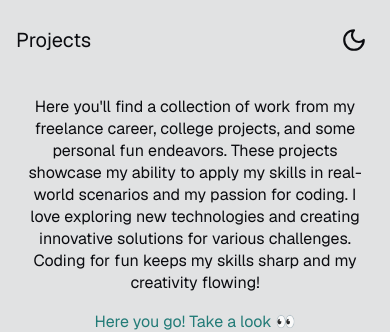
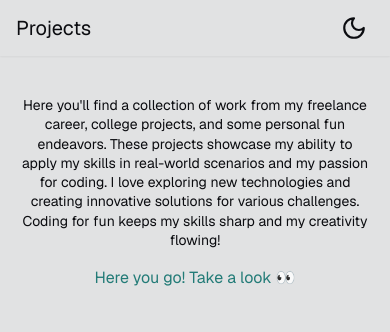
Before and after one commit to Lohit-pro/Portfolio_v2, a Next.js app: page /projects in a window 390 px wide. Shown: the top 332 px of the page. Built offline with nearby package versions, Linux system fonts and the light colour scheme.

Commit message:
Navbar position fixed

```diff
--- a/src/app/(routes)/experience/page.tsx
+++ b/src/app/(routes)/experience/page.tsx
@@ -11,21 +11,32 @@ function Experience() {
   return (
     <div className="w-full min-h-screen flex dark:bg-dark bg-light transition-all duration-300 flex-col items-center justify-center pb-16 overflow-hidden">
       <Navbar navText={"Experience"} />
-      <div className="skills_text w-full dark:text-light text-dark transition-all duration-1000 md:w-[70%] px-5 mb-2 my-4 md:my-10 md:text-xl md:leading-loose leading-snug text-center slide-in-from-top">
+
+      <div className="w-full flex-grow pt-[80px] flex flex-col items-center justify-center px-3 sm:px-5">
+        <div
+          className="skills_text w-full dark:text-light text-dark transition-all duration-1000 md:w-[70%] px-4 mb-2 my-4 md:my-10 text-sm sm:text-base md:text-xl md:leading-loose leading-snug text-center slide-in-from-top"
+        >
           I have gained hands-on experience in the technical field through my
           current internship and various freelance projects completed during
           college. Beyond my technical skills, I have also been involved in
           Discord server moderation, showcasing my versatility. My diverse
-        experiences reflect my ability to adapt and excel in various roles😃
+          experiences reflect my ability to adapt and excel in various roles 😃
         </div>
+
+        <div className="w-full flex flex-col items-center">
           <ExperienceCard />
-      <div className="skills_text w-full flex flex-col md:flex-row justify-center items-center text-secondary mb-2 my-2">
-        Hmm, Could your company name shine here? 🤔&nbsp;{" "}
+        </div>
+
+        <div className="skills_text w-full flex flex-col md:flex-row justify-center items-center text-secondary mb-2 my-2 text-sm sm:text-base md:text-xl">
+          Hmm, Could your company name shine here? 🤔&nbsp;
           <Link href="/contact" className="underline hover:text-blue-500">
             Refer me!
           </Link>
         </div>
+
         <BuyMeACoffee />
+      </div>
+
       <div className="w-full my-4 lg:hidden">
         <SmNavbar />
       </div>
--- a/src/app/(routes)/projects/page.tsx
+++ b/src/app/(routes)/projects/page.tsx
@@ -9,19 +9,22 @@ import BuyMeACoffee from "@/app/_components/BuyMeACoffee";
 
 function Projects() {
   return (
-    <div className="w-full min-h-screen flex dark:bg-dark bg-light transition-all duration-300 flex-col items-center justify-center pb-16">
+    <div className="w-full min-h-screen flex dark:bg-dark bg-light transition-all duration-300 flex-col items-center justify-start pb-16">
       <Navbar navText={"Projects"} />
-      <div className="skills_text w-full flex justify-center items-center dark:text-light text-dark transition-all duration-1000 md:w-[70%] px-5 mb-2 my-4 md:my-10 md:text-xl md:leading-loose leading-snug text-center slide-in-from-top">
-        Here you&apos;ll find a collection of work from my freelance career, college
-        projects, and some personal fun endeavors. These projects showcase my
-        ability to apply my skills in real-world scenarios and my passion for
-        coding. I love exploring new technologies and creating innovative
-        solutions for various challenges. Coding for fun keeps my skills sharp
-        and my creativity flowing!
+
+      <div className="w-full flex-grow pt-[80px] flex flex-col items-center justify-center">
+        <div className="skills_text w-full flex justify-center items-center dark:text-light text-dark transition-all duration-1000 md:w-[70%] px-5 mb-2 my-4 md:my-10 text-sm md:text-xl md:leading-loose leading-snug text-center slide-in-from-top">
+          Here you&apos;ll find a collection of work from my freelance career,
+          college projects, and some personal fun endeavors. These projects
+          showcase my ability to apply my skills in real-world scenarios and my
+          passion for coding. I love exploring new technologies and creating
+          innovative solutions for various challenges. Coding for fun keeps my
+          skills sharp and my creativity flowing!
         </div>
         <div className="skills_text w-full flex justify-center items-center text-secondary mb-2 my-2 md:text-xl">
           Here you go! Take a look 👀
         </div>
+
         <div className="flex flex-col w-full justify-center items-center">
           <div className="w-[80%] my-5 md:my-10 md:gap-10 flex flex-col md:flex-row justify-evenly flex-wrap slide-in-from-bottom">
             {projects.map((project) => (
@@ -39,12 +42,18 @@ function Projects() {
             ))}
           </div>
         </div>
+
         <div className="skills_text w-full flex justify-center items-center text-secondary mb-2 my-2 md:text-xl">
           Hold on✋, I&apos;ll add few more soon
         </div>
         <BuyMeACoffee />
-      <div className="w-full my-4 lg:hidden" style={{ position: "relative", zIndex: 10 }}>
+
+        <div
+          className="w-full my-4 lg:hidden"
+          style={{ position: "relative", zIndex: 10 }}
+        >
           <SmNavbar />
+        </div>
       </div>
     </div>
   );
--- a/src/app/(routes)/skills/page.tsx
+++ b/src/app/(routes)/skills/page.tsx
@@ -70,22 +70,41 @@ function Skills() {
   return (
     <div className="w-full min-h-screen flex flex-col dark:bg-dark bg-light transition-all duration-300 justify-start items-center pb-16 overflow-y-hidden">
       <Navbar navText={"Skills"} />
-      <div className={`skills_text w-full dark:text-light text-dark transition-all duration-1000 md:w-[70%] px-5 mb-2 my-4 md:my-10 md:text-xl md:leading-loose leading-snug text-center ${delay1 ? delay1 : "hidden"}`}>
+
+      <div className="w-full pt-[80px] flex flex-col items-center justify-center">
+        <div
+          className={`skills_text w-full dark:text-light text-dark transition-all duration-1000 md:w-[70%] px-5 mb-2 my-4 md:my-10 text-sm md:text-xl md:leading-loose leading-snug text-center ${
+            delay1 ? delay1 : "hidden"
+          }`}
+        >
           Passionate tech enthusiast, mastering programming and development
           frameworks. From crafting responsive web apps to exploring AI/ML
           algorithms, I thrive on expanding my skills. My hands-on experience
           ensures efficient and innovative solutions, driving success in every
           project :D
         </div>
-      <div className={`skills dark:text-light text-dark transition-all duration-1000 flex flex-col gap-10 w-full my-4 px-5 ${delay2 ? delay2 : "hidden"}`}>
+
+        <div
+          className={`skills dark:text-light text-dark transition-all duration-1000 flex flex-col gap-10 w-full my-4 px-5 ${
+            delay2 ? delay2 : "invisible"
+          }`}
+        >
           <SkillCard skills={frontendSkills} title="Frontend" />
           <SkillCard skills={backendSkills} title="Backend" />
           <SkillCard skills={toolsAndOtherSkills} title="Tools & Others" />
         </div>
-      <div className={`skills_text w-full flex justify-center items-center text-secondary mt-4 ${delay3 ? delay3 : "hidden"}`}>
-        This portfolio was built using &nbsp;<SiNextdotjs />
+
+        <div
+          className={`skills_text w-full flex justify-center items-center text-secondary mt-4 ${
+            delay3 ? delay3 : "invisible"
+          }`}
+        >
+          This portfolio was built using &nbsp;
+          <SiNextdotjs />
         </div>
         <BuyMeACoffee />
+      </div>
+
       <div className="w-full my-4 lg:hidden">
         <SmNavbar />
       </div>
--- a/src/app/_components/Navbar.tsx
+++ b/src/app/_components/Navbar.tsx
@@ -17,7 +17,8 @@ const Navbar: React.FC<NavbarProps> = ({ navText }) => {
   }, []);
 
   return (
-    <div className="w-full my-5 md:mt-8 flex justify-between md:justify-around items-center px-4">
+    <div className="w-full fixed top-0 left-0 z-50 bg-light dark:bg-dark shadow-sm transition-colors duration-300">
+      <div className="w-full my-2 md:my-6 md:mt-8 flex justify-between md:justify-around items-center px-4">
         <Link href="/" className="left text-xl md:text-[1.75rem] text-dark dark:text-light transition-all duration-1000 flex items-center">
           <span className="block md:hidden fixed-text">{navText ? navText : "Lohit M Kudlannavar"}</span>
           <span className="hidden md:block">Lohit M Kudlannavar</span>
@@ -35,6 +36,7 @@ const Navbar: React.FC<NavbarProps> = ({ navText }) => {
           </div>
         </div>
       </div>
+    </div>
   );
 }
 
--- a/src/app/_components/ProjectCard.tsx
+++ b/src/app/_components/ProjectCard.tsx
@@ -85,7 +85,11 @@ function ProjectCard({
           Your browser does not support the video tag.
         </video>
       ) : imageUrl ? (
-        <img src={imageUrl} alt={`Screenshot of ${name}`} className="w-[90%] rounded-lg" />
+        <img
+          src={imageUrl}
+          alt={`Screenshot of ${name}`}
+          className="w-[90%] rounded-lg"
+        />
       ) : null}
       <div className="project w-[90%] h-full flex flex-col justify-center items-start text-dark dark:text-light">
         <div className="project_name text-xl justify-start text-secondary transition-all duration-1000">
--- a/src/app/page.tsx
+++ b/src/app/page.tsx
@@ -7,15 +7,14 @@ import BuyMeACoffee from "./_components/BuyMeACoffee";
 
 export default function Home() {
   return (
-    <main className="w-full relative min-h-screen flex flex-col dark:bg-dark bg-light transition-all duration-300 z-10">
+    <main className="w-full relative min-h-screen flex flex-col dark:bg-dark bg-light transition-all duration-300">
       <Navbar />
-      {/* <div className="absolute top-0 left-0 w-full h-full -z-10">
-        <ThreeScene height={"500px"} width={"100%"} />
-      </div> */}
-      <HeroSection />
-      <BuyMeACoffee />
-      <div className="w-full lg:hidden">
-        <SmNavbar />
+      <div className="w-full flex-grow pt-[80px]">
+        <HeroSection />
+        <BuyMeACoffee />
+        <div className="w-full lg:hidden">
+          <SmNavbar />
+        </div>
       </div>
     </main>
   );
```
Also changed, not shown: src/app/(routes)/contact/page.tsx (+23 -6 lines). Lines whose indentation alone changed are shown as unchanged.
